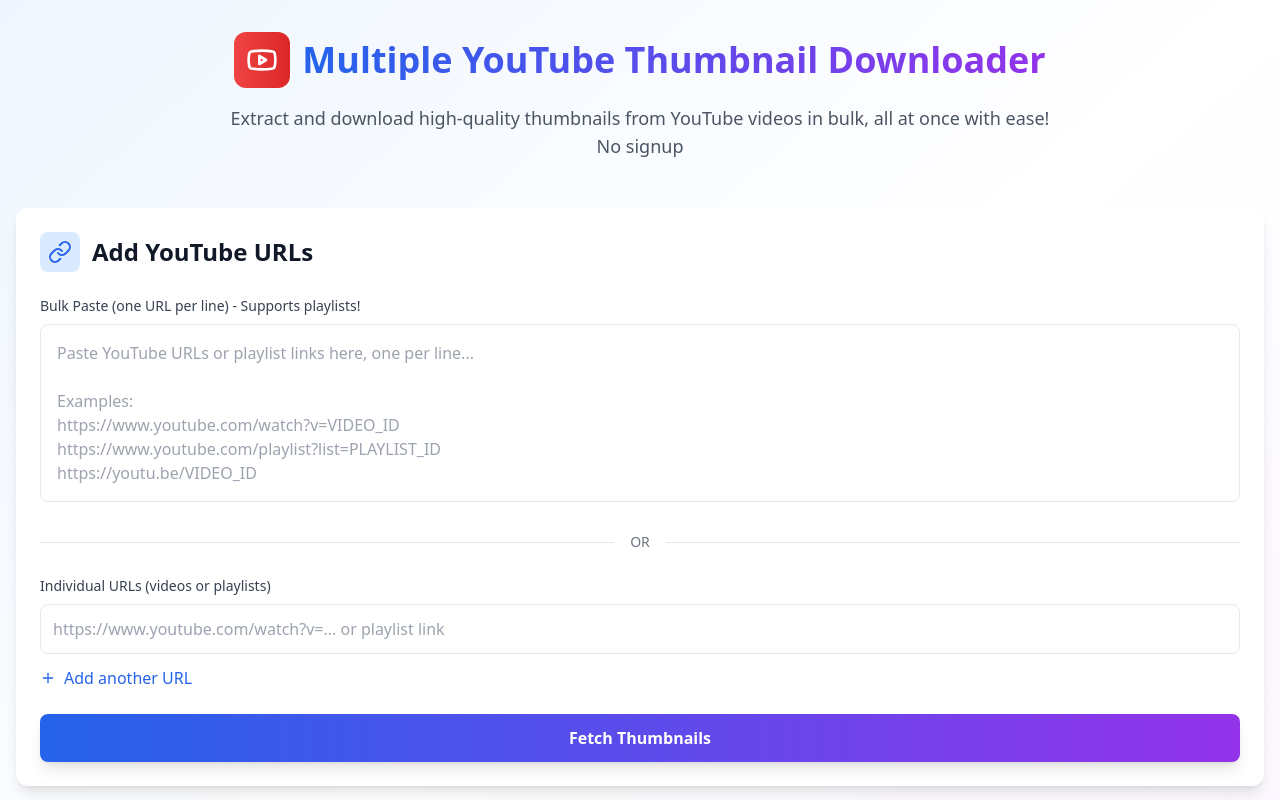
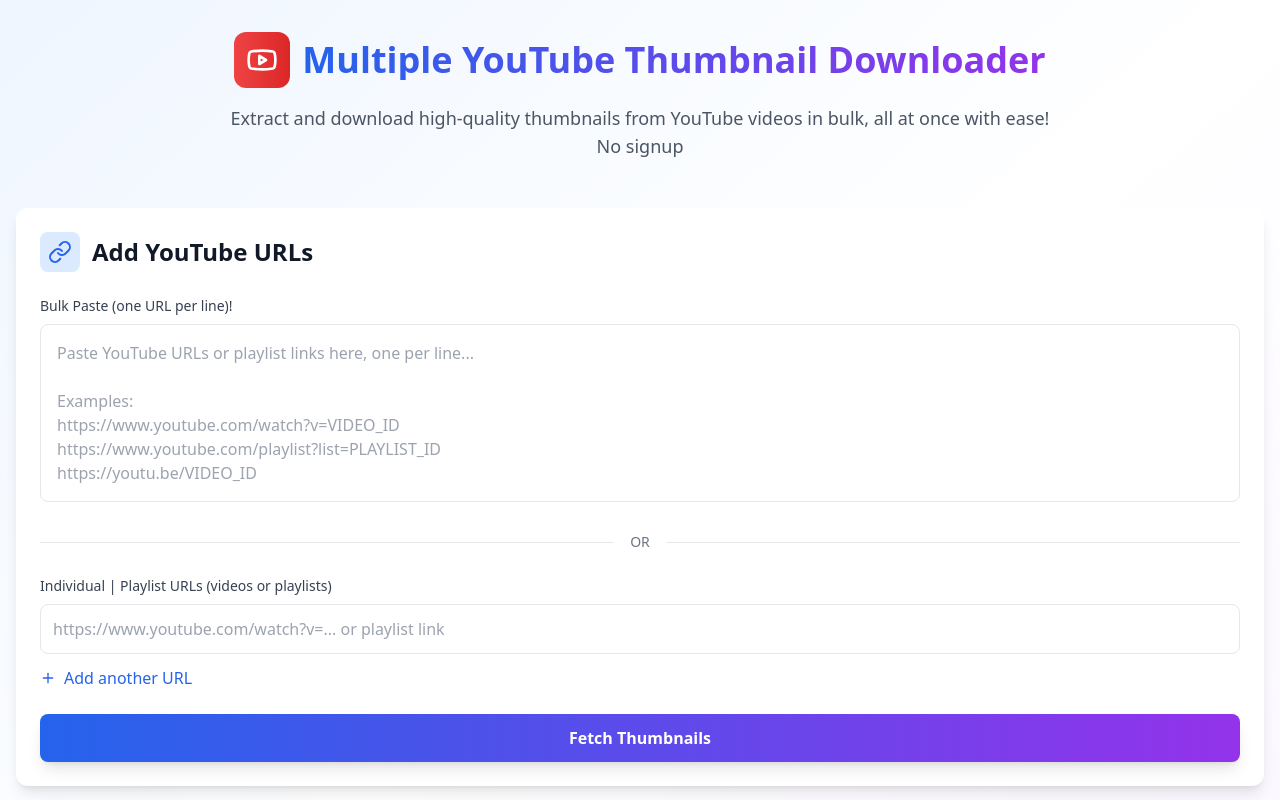
Before and after one commit to asolace/multiple-youtube-thumbnail-downloader, a React (Vite) app: page / in a window 1280 px wide. Shown: the top 800 px of the page. Built offline with nearby package versions, Linux system fonts and the light colour scheme.

Commit message:
Updated URLInput.tsx

```diff
--- a/src/components/URLInput.tsx
+++ b/src/components/URLInput.tsx
@@ -103,7 +103,7 @@ const URLInput: React.FC<URLInputProps> = ({ onAddUrls }) => {
       <form onSubmit={handleSubmit} className="space-y-6">
         <div>
           <label className="block text-sm font-medium text-gray-700 mb-2">
-            Bulk Paste (one URL per line) - Supports playlists!
+            Bulk Paste (one URL per line)!
           </label>
           <textarea
             value={inputValue}
@@ -130,7 +130,7 @@ https://youtu.be/VIDEO_ID"
 
         <div>
           <label className="block text-sm font-medium text-gray-700 mb-2">
-            Individual URLs (videos or playlists)
+            Individual | Playlist URLs (videos or playlists)
           </label>
           <div className="space-y-3">
             {urls.map((url, index) => (
```
